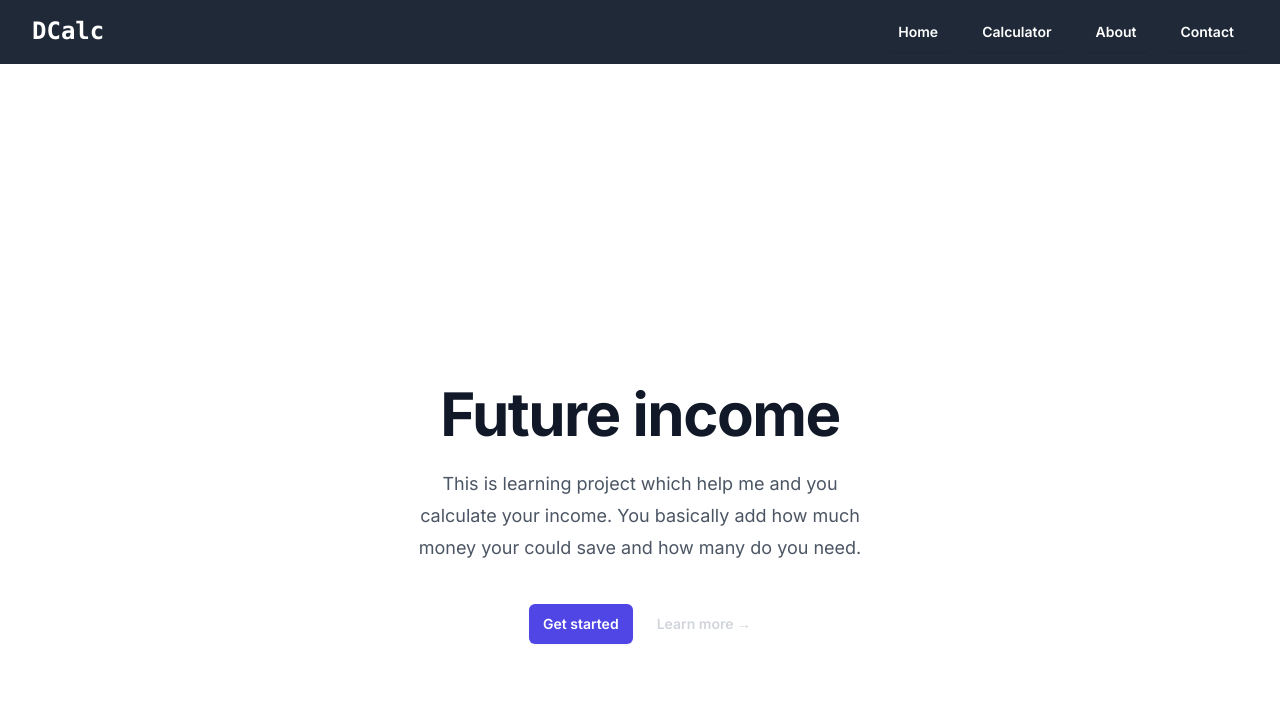
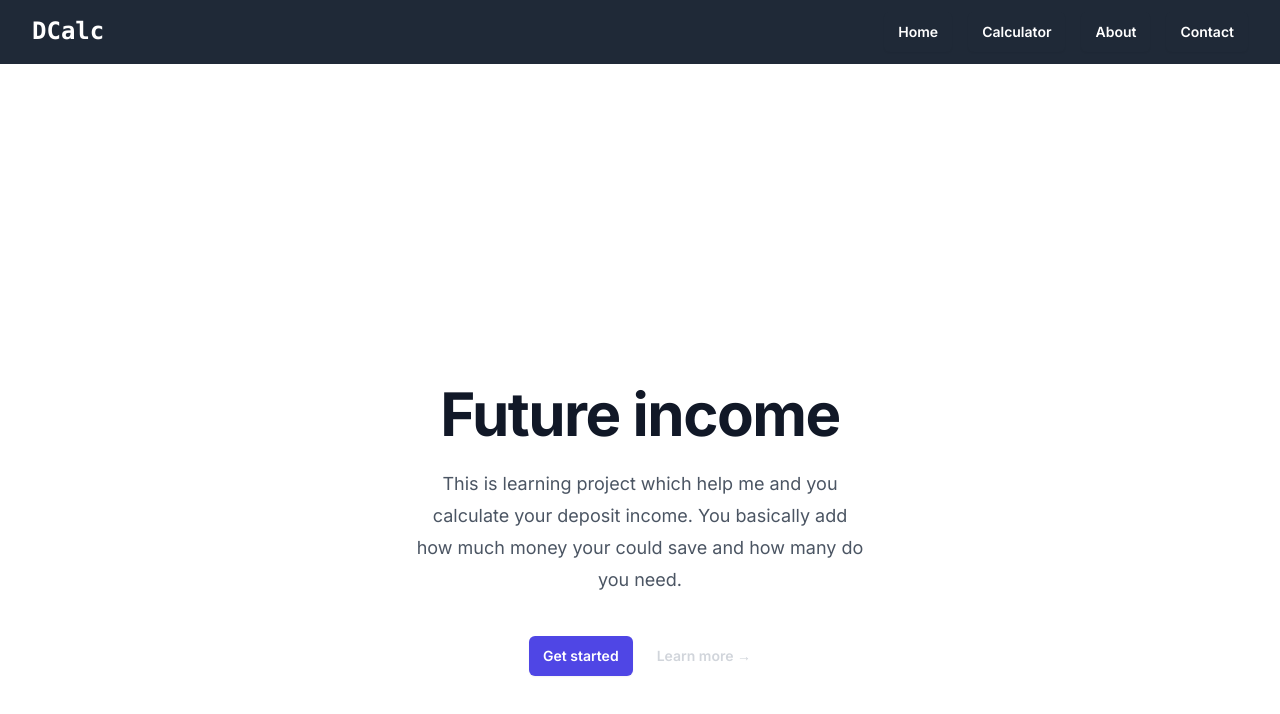
Before and after one commit to VChecherynda/deposit-calculator, a Next.js app: page / in a window 1280 px wide. Shown: the top 714 px of the page. Built offline with nearby package versions, Linux system fonts and the light colour scheme.

Commit message:
Update pages content

```diff
--- a/src/app/about/page.tsx
+++ b/src/app/about/page.tsx
@@ -3,7 +3,7 @@ import { Link } from '@/shared/ui';
 export default function About() {
     return (
         <main className="mx-auto w-full p-8 sm:w-1/2 sm:p-24">
-            <h1 className="mb-8 text-4xl font-bold">About Author</h1>
+            <h1 className="mb-8 text-4xl font-bold">About Author:</h1>
 
             <p className="mb-4">
                 Hello I am software developer who intersted as in Front-end and
--- a/src/app/calculator/page.tsx
+++ b/src/app/calculator/page.tsx
@@ -67,7 +67,7 @@ export default function Calculator() {
 
     return (
         <main className="mx-auto flex w-full flex-col items-center p-8 sm:w-1/2 sm:p-24">
-            <h1 className="mb-8 text-4xl font-bold">Calculate your deposit</h1>
+            <h1 className="mb-8 text-4xl font-bold">Calculate your deposit:</h1>
             <FormSavings
                 values={values}
                 onChange={onChange}
--- a/src/app/contact/page.tsx
+++ b/src/app/contact/page.tsx
@@ -5,7 +5,7 @@ import { Link, LinkIcon } from '@/shared/ui';
 export default function Contact() {
     return (
         <main className="mx-auto w-full p-8 sm:w-1/2 sm:p-24">
-            <h1 className="mb-8 text-4xl font-bold">My contacts</h1>
+            <h1 className="mb-8 text-4xl font-bold">My contacts:</h1>
 
             <div className="mb-6 flex">
                 <LinkIcon
--- a/src/app/page.tsx
+++ b/src/app/page.tsx
@@ -10,8 +10,8 @@ export default function Home() {
 
                     <p className="mt-6 text-lg leading-8 text-gray-600">
                         This is learning project which help me and you calculate
-                        your income. You basically add how much money your could
-                        save and how many do you need.
+                        your deposit income. You basically add how much money
+                        your could save and how many do you need.
                     </p>
                     <div className="mt-10 flex items-center justify-center gap-x-6">
                         <LinkButton href="/calculator" name="Get started" />
```
